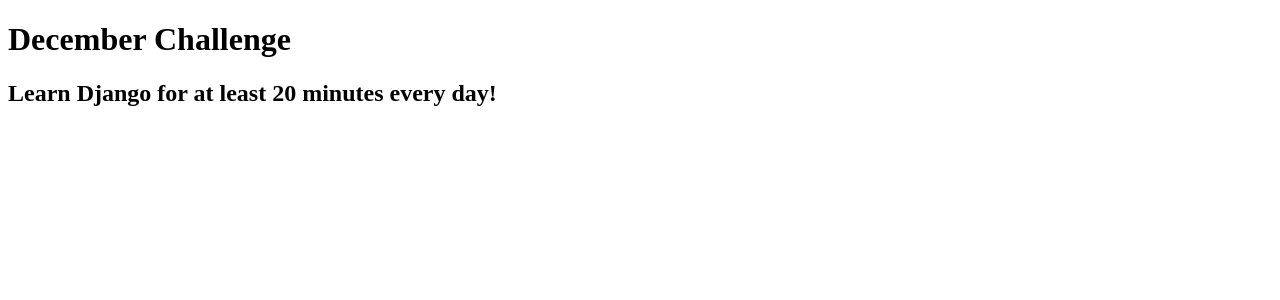
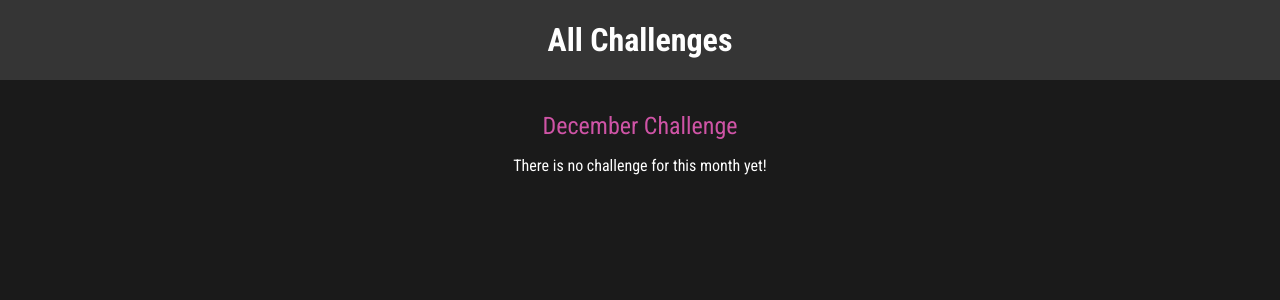
Before and after one commit to hamza1100/monthly-challenges, a Django app: page /challenges/december in a window 1280 px wide. Shown: the top 300 px of the page. Run offline with Django 4.2, Linux system fonts and the light colour scheme.

Commit message:
add html templates with styles sheets

```diff
--- /dev/null
+++ b/challenges/static/challenges/challenge.css
@@ -0,0 +1,22 @@
+h1,
+h2 {
+  text-align: center;
+  color: white;
+}
+
+h1 {
+  font-size: 1.5rem;
+  margin: 2rem 0 1rem 0;
+  font-weight: normal;
+  color: #cf54a6;
+}
+
+h2 {
+  font-size: 3rem;
+  font-weight: bold;
+}
+
+.fallback {
+  text-align: center;
+  color: white;
+}
--- /dev/null
+++ b/challenges/static/challenges/includes/header.css
@@ -0,0 +1,25 @@
+header {
+    width: 100%;
+    height: 5rem;
+    background-color: #353535;
+  }
+
+  header nav {
+    width: 100%;
+    height: 100%;
+    display: flex;
+    justify-content: center;
+    align-items: center;
+  }
+
+  header nav a {
+    color: white;
+    font-size: 2rem;
+    font-weight: bold;
+    text-decoration: none;
+  }
+
+  header nav a:hover,
+  header nav a:active {
+    color: #cf54a6;
+  }
--- a/challenges/templates/challenges/challenge.html
+++ b/challenges/templates/challenges/challenge.html
@@ -1,12 +1,22 @@
-<!DOCTYPE html>
-<html lang="en">
-<head>
-    <meta charset="UTF-8">
-    <meta name="viewport" content="width=device-width, initial-scale=1.0">
-    <title>{{month | title}}</title>
-</head>
-<body>
+{% extends "base.html" %}
+{% load static %}
+
+{% block css_files %}
+    <link rel="stylesheet" href="{% static "challenges/challenge.css" %}">
+    <link rel="stylesheet" href="{% static "challenges/includes/header.css" %}">
+{% endblock css_files %}
+
+{% block page_title %}
+{{month | title}}
+{% endblock page_title %}
+
+{% block content %}
+    {% include "challenges/includes/header.html" %}
+
     <h1>{{month | title}} Challenge</h1>
-    <h2>{{ text }}</h2>
-</body>
-</html>
+    {% if text is not None %}
+        <h2>{{ text }}</h2>
+    {% else %}
+        <p class="fallback">There is no challenge for this month yet!</p>
+    {% endif %}
+{% endblock content %}
--- /dev/null
+++ b/challenges/templates/challenges/includes/header.html
@@ -0,0 +1,5 @@
+<header>
+    <nav>
+        <a href="{% url "index" %}">All Challenges</a>
+    </nav>
+</header>
--- a/challenges/urls.py
+++ b/challenges/urls.py
@@ -8,7 +8,7 @@ urlpatterns = [
     # path("january", views.january),
     # path("february", views.february),
     # placeholder syntax (dynamic path/url)
-    path('', views.index),
+    path('', views.index, name="index"),
     path('<int:month>', views.monthly_challenge_by_number),
     path('<str:month>', views.monthly_challenge, name='monthly-challenge'),
 ]
--- a/challenges/views.py
+++ b/challenges/views.py
@@ -1,7 +1,7 @@
 from django.shortcuts import render
-from django.http import HttpResponse, HttpResponseNotFound, HttpResponseRedirect
+from django.http import Http404, HttpResponseNotFound, HttpResponseRedirect
 from django.urls import reverse
-# from django.template.loader import render_to_string
+from django.template.loader import render_to_string
 
 monthly_challenges = {
     'january': 'Eat no meat for the entire month!',
@@ -15,7 +15,8 @@ monthly_challenges = {
     'september': 'Learn Django for at least 20 minutes every day!',
     'october': 'Eat no meat for the entire month!',
     'november': 'Walk for at least 20 minutes every day!',
-    'december': 'Learn Django for at least 20 minutes every day!'
+    'december': None
+    # 'december': 'Learn Django for at least 20 minutes every day!'
 }
 
 # Create your views here.
@@ -46,17 +47,23 @@ def monthly_challenge(request, month):
         # response_data = render_to_string("challenges/challenge.html")
         # f'<h1>{challenge_text}</h1>'
     except:
-        return HttpResponseNotFound("<h1> This month is not supported </h1>")
+        response_data = render_to_string('404.html')
+        # return HttpResponseNotFound(response_data)
+        raise Http404()
     # return HttpResponse(response_data)
 
 def index(request):
-    list_items = ''
+    # list_items = ''
     months = list(monthly_challenges.keys())
 
-    for month in months:
-        capitalized_month = month.capitalize()
-        month_path = reverse('monthly-challenge', args=[month])
-        list_items += f'<li><a href=\'{month_path}\'>{capitalized_month}</a></li>'
+    # for month in months:
+    #     capitalized_month = month.capitalize()
+    #     month_path = reverse('monthly-challenge', args=[month])
+    #     list_items += f'<li><a href=\'{month_path}\'>{capitalized_month}</a></li>'
 
-    month_listing = f"<ul>{list_items}</ul>"
-    return HttpResponse(month_listing)
+    # month_listing = f"<ul>{list_items}</ul>"
+    # return HttpResponse(month_listing)
+
+    return render(request, "challenges/index.html", {
+        "months": months
+    })
--- a/monthly_challenges/settings.py
+++ b/monthly_challenges/settings.py
@@ -58,6 +58,7 @@ TEMPLATES = [
         'DIRS': [
             # not a good approach
             # BASE_DIR / "challenges" / "templates"
+            BASE_DIR / "templates"
         ],
         'APP_DIRS': True,
         'OPTIONS': {
@@ -121,6 +122,10 @@ USE_TZ = True
 
 STATIC_URL = 'static/'
 
+STATICFILES_DIRS = [
+    BASE_DIR / "static"
+]
+
 # Default primary key field type
 # https://docs.djangoproject.com/en/4.2/ref/settings/#default-auto-field
 
--- /dev/null
+++ b/static/styles.css
@@ -0,0 +1,10 @@
+@import url('https://fonts.googleapis.com/css2?family=Roboto+Condensed:wght@400;700&display=swap');
+
+html {
+  font-family: 'Roboto Condensed', sans-serif;
+}
+
+body {
+  margin: 0;
+  background-color: #1a1a1a;
+}
--- /dev/null
+++ b/templates/base.html
@@ -0,0 +1,18 @@
+{% load static %}
+
+<!DOCTYPE html>
+<html lang="en">
+<head>
+    <meta charset="UTF-8">
+    <meta name="viewport" content="width=device-width, initial-scale=1.0">
+    <title>{% block page_title %}My Challenges{% endblock page_title %}</title>
+    <link rel="stylesheet" href="{% static "styles.css" %}">
+    {% block css_files %}
+    {% endblock css_files %}
+</head>
+<body>
+    {% block content %}
+
+    {% endblock content %}
+</body>
+</html>
```
Also changed, not shown: challenges/static/challenges/challenges.css (added, +37 -0 lines), challenges/templates/challenges/index.html (added, +22 -0 lines), templates/404.html (added, +9 -0 lines).
